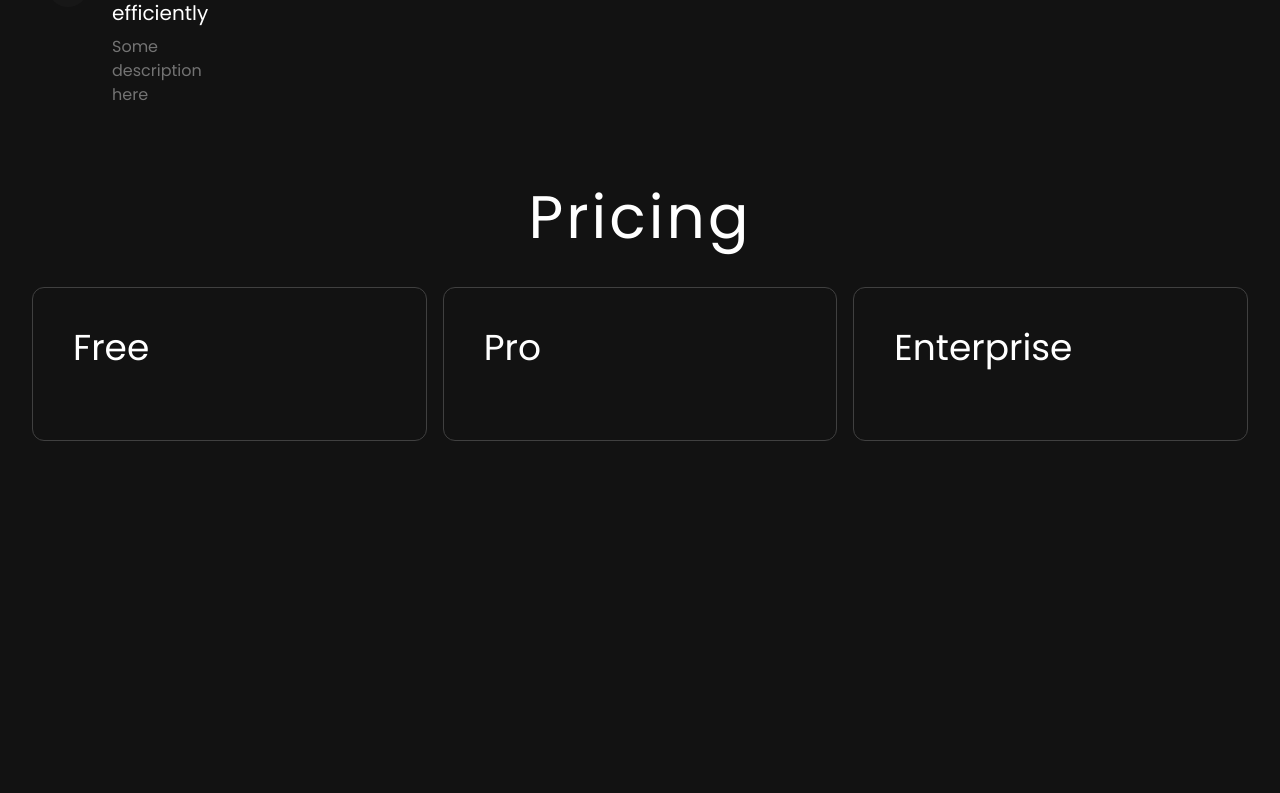
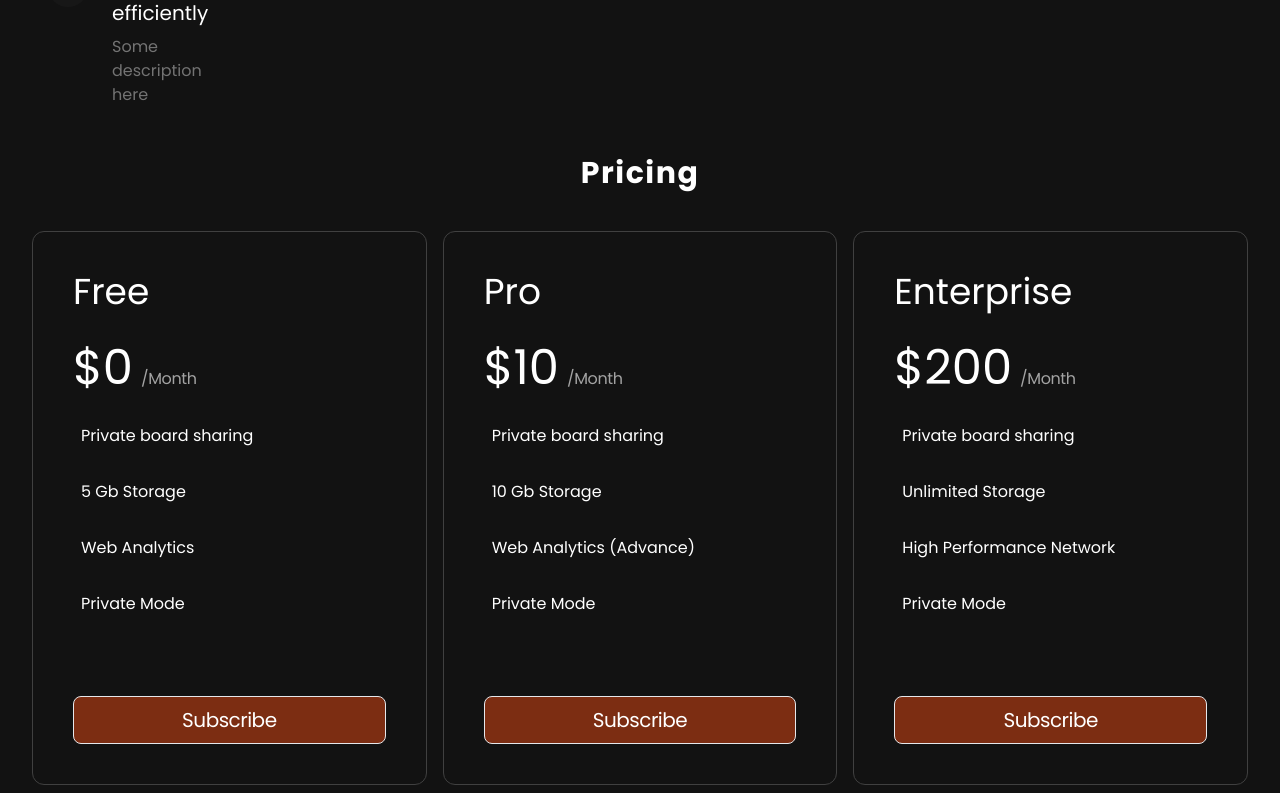
Before and after one commit to amimodiana/E-Learning-Vercel-App, a React (Vite) app in the folder my-project/: page / in a window 1280 px wide. Shown: the part 3266-4059 px from the top of the page. Before the commit the page ends 3715 px from the top, so only its background shows below. Built offline with nearby package versions, Linux system fonts and the light colour scheme; a web font is replaced by a local one.

Commit message:
initial commit

```diff
--- a/my-project/src/components/Pricing.jsx
+++ b/my-project/src/components/Pricing.jsx
@@ -1,24 +1,44 @@
 import { CheckCircle2 } from 'lucide-react';
-import { pricingOptions} from "../constants";
-
+import { pricingOptions } from "../constants";
 const Pricing = () => {
   return (
-    <div className="mt-20">
-      <h2 class="text-3xl sm:text-5xl lg:text-6xl text-center my-8 tracking-wider">Pricing
+    <div>
+        <h2 className="text-3xl font-bold text-center mb-8 tracking-wider">
+            Pricing
         </h2>
-      <div class="flex flex-wrap" >
+        <div className="flex flex-wrap">
             {pricingOptions.map((option, index) =>(
                 <div key={index} className="w-full sm:w-1/2 lg:w-1/3 p-2">
                     <div className="p-10 border border-neutral-700 rounded-xl">
                       <p className="text-4xl mb-8">
                           {option.title}
+                          {option.title === "pro" && (
+                            <span className=" bg-gradient-to-r from-orange-500 to-red-400 text-transparent bg-clip-text text-xl mb-4 ml-2">
+                                (most popular)
+                            </span>
+                          )}
                       </p>
+                      <p className="mb-8">
+                        <span className="text-5xl mt-6 mr-2">{option.price}</span>
+                        <span className=" text-neutral-400 tracking-tight">/Month</span>
+                      </p>
+                      <ul>
+                        {option.features.map((feature, index) => (
+                          <li key={index} className="mt-8 flex items-center">
+                            <checkCircle2 />
+                            <span className="ml-2">{feature}</span>
+                          </li>
+                        ))}
+                      </ul>
+                      <a href="#" className="inline-flex justify-center items-center text-center w-full h-12 p-5 mt-20 tracking-tight text-xl hover: bg-orange-900 border border--orange-900 rounded-lg transition duration-200">
+                        Subscribe
+                      </a>
                     </div>
-
                 </div>
             ))}
         </div>
     </div>
+
   )
 }
 
```
Also changed, not shown: 1 other file (tests, documents, lock files or other folders). Lines whose indentation alone changed are shown as unchanged.
